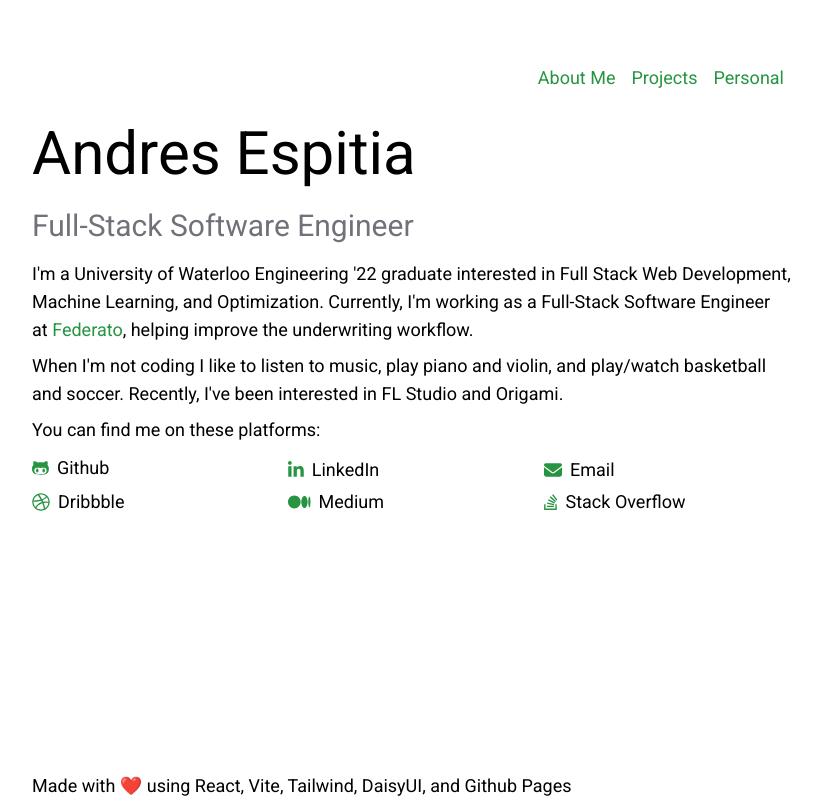
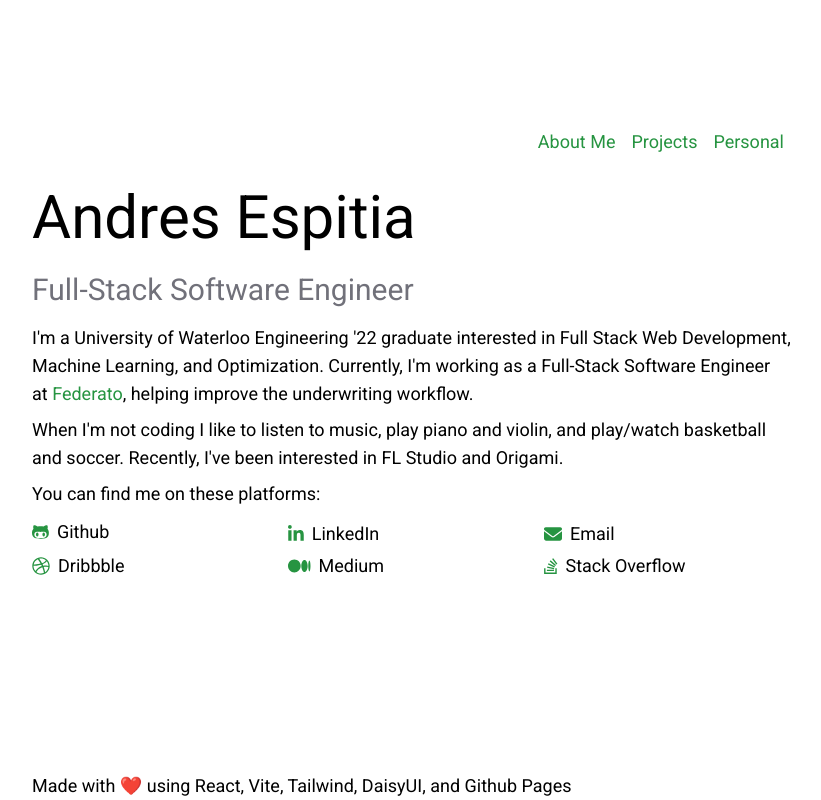
Before and after one commit to espitiaandres/espitiaandres.github.io, a React (Vite) app: page / in a window 1280 px wide. Shown: the whole page, without its empty margins (224-1045 px from the left). Built offline with nearby package versions, Linux system fonts and the light colour scheme.

Commit message:
fix: padding in home and projects page

```diff
--- a/src/components/LandingPage/LandingPage.tsx
+++ b/src/components/LandingPage/LandingPage.tsx
@@ -5,7 +5,7 @@ import { LandingPageProps, routes } from "./LandingPageHelpers";
 
 const LandingPage = ({ children }: LandingPageProps) => {
   return (
-    <div className="flex flex-col h-screen justify-between w-full pt-16 md:pt-16 px-12 md:px-32 lg:px-64 absolute top-0">
+    <div className="flex flex-col h-screen justify-between w-full pt-8 md:pt-16 lg:pt-32 px-12 md:px-32 lg:px-64 absolute top-0">
       <div className="flex flex-row justify-end mb-4 md:mb-8">
         {routes.map((route, i) => (
           <div
--- a/src/components/Projects/Projects.tsx
+++ b/src/components/Projects/Projects.tsx
@@ -13,7 +13,7 @@ const Achievements = () => {
       <div className="text-black mb-8 text-base md:text-lg">
         Here are some achievements and projects I've worked on:
       </div>
-      <div className="grid lg:gap-x-8 gap-y-6 md:grid-cols-2 lg:grid-cols-3 mb-4">
+      <div className="grid lg:gap-x-8 gap-y-6 md:grid-cols-2 lg:grid-cols-3 mb-8">
         {achievementsList.map(
           ({ header, links, description, image }, i: number) => (
             <Card
```
